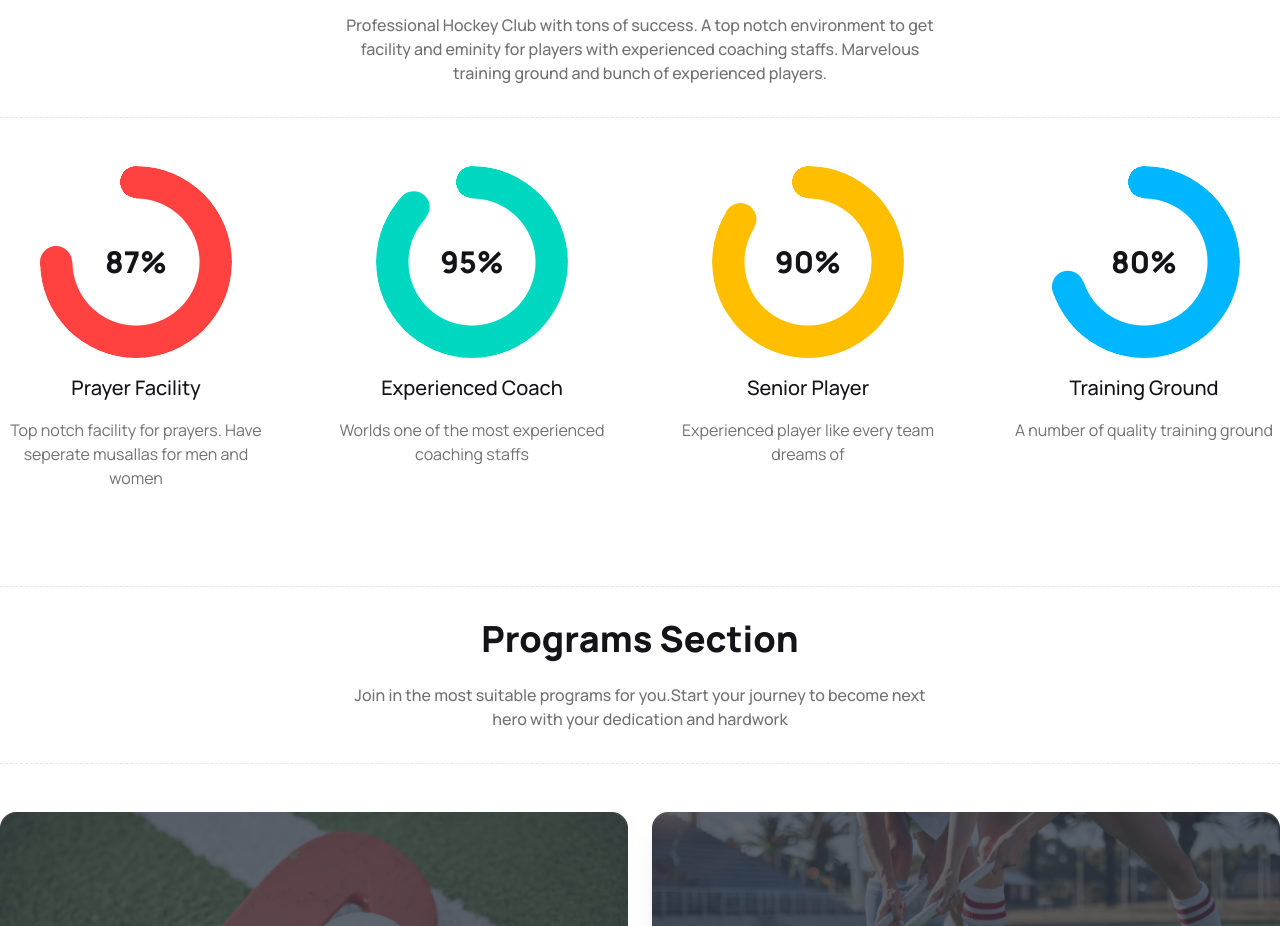
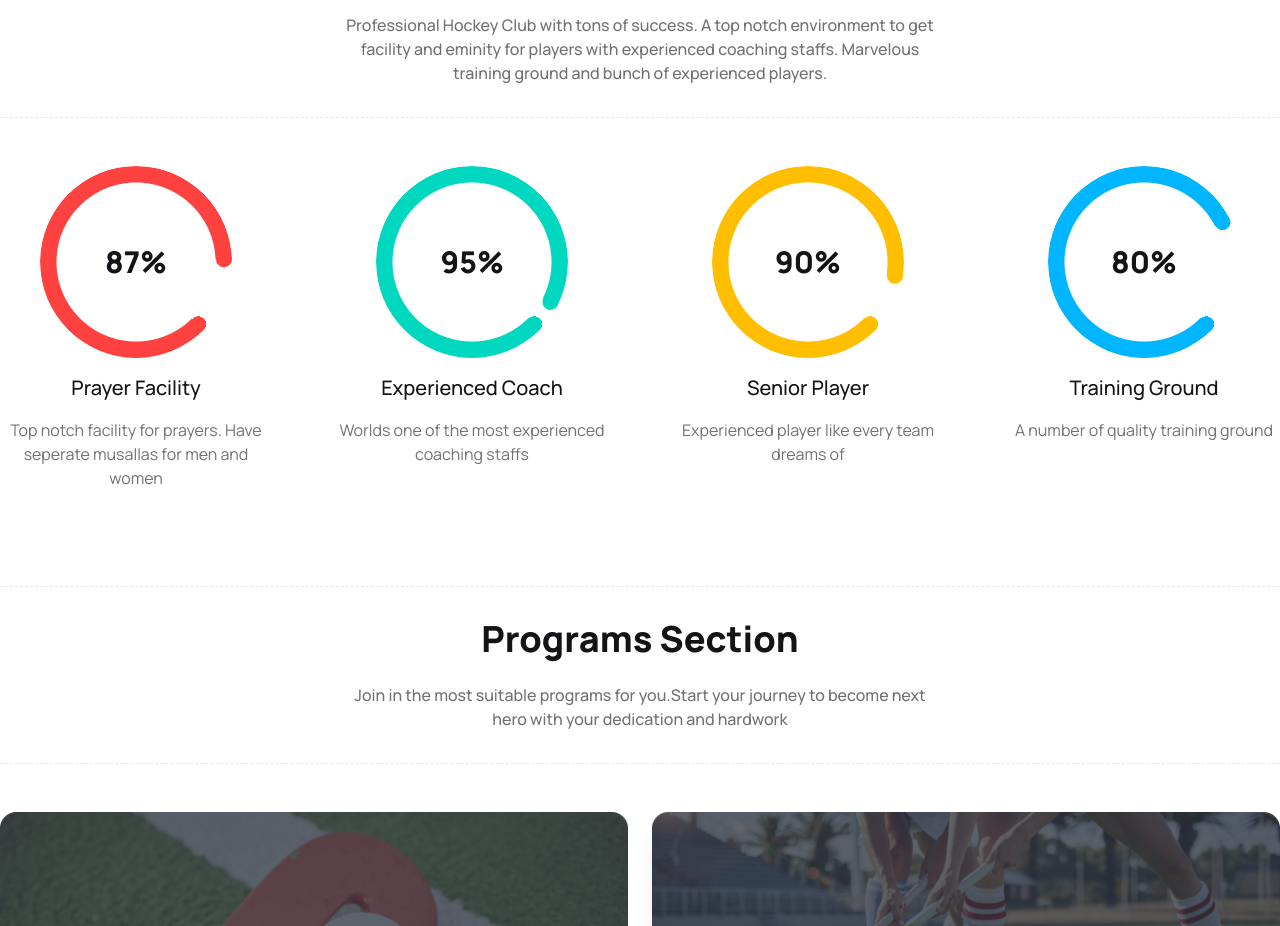
Before and after one commit to hqefahad/Hockeys-with-Daisy-UI, a plain HTML site: page index.html in a window 1280 px wide. Shown: the part 1060-1986 px from the top of the page. Drawn offline with nearby package versions, Linux system fonts and the light colour scheme.

Commit message:
Retouched some minor things

```diff
--- a/index.html
+++ b/index.html
@@ -160,9 +160,9 @@
             <div class="grid grid-cols-1 lg:grid-cols-4 gap-16 container mx-auto my-12">
                 <!-- Prayer -->
                 <div class="text-center space-y-4">
-                    <div class="radial-progress text-color-primary font-extrabold text-3xl"
-                        style="--value:75; --size:12rem; --thickness: 2rem " role="progressbar">
-                        <span class="text-[#131318]">87%</span>
+                    <div class="radial-progress text-color-primary font-extrabold text-3xl rotate-[135deg]"
+                        style="--value:87; --size:12rem; --thickness: 1rem " role="progressbar">
+                        <span class="text-[#131318] rotate-[-135deg]">87%</span>
                     </div>
                     <h4 class="text-[#131318] text-xl font-medium">Prayer Facility</h4>
                     <p class="text-color-para text-base font-normal">Top notch facility for prayers. Have seperate
@@ -170,9 +170,9 @@
                 </div>
                 <!-- Coach  -->
                 <div class="text-center space-y-4">
-                    <div class="radial-progress text-accent font-extrabold text-3xl"
-                        style="--value:87; --size:12rem; --thickness: 2rem " role="progressbar">
-                        <span class="text-[#131318]">95%</span>
+                    <div class="radial-progress text-accent font-extrabold text-3xl rotate-[135deg]"
+                        style="--value:95; --size:12rem; --thickness: 1rem " role="progressbar">
+                        <span class="text-[#131318] rotate-[-135deg]">95%</span>
                     </div>
                     <h4 class="text-[#131318] text-xl font-medium">Experienced Coach</h4>
                     <p class="text-color-para text-base font-normal">Worlds one of the most experienced coaching staffs
@@ -180,18 +180,18 @@
                 </div>
                 <!-- Player  -->
                 <div class="text-center space-y-4">
-                    <div class="radial-progress text-warning  font-extrabold text-3xl"
-                        style="--value:84; --size:12rem; --thickness: 2rem " role="progressbar">
-                        <span class="text-[#131318]">90%</span>
+                    <div class="radial-progress text-warning  font-extrabold text-3xl rotate-[135deg]"
+                        style="--value:90; --size:12rem; --thickness: 1rem " role="progressbar">
+                        <span class="text-[#131318] rotate-[-135deg]">90%</span>
                     </div>
                     <h4 class="text-[#131318] text-xl font-medium">Senior Player</h4>
                     <p class="text-color-para text-base font-normal">Experienced player like every team dreams of</p>
                 </div>
                 <!-- Training Ground -->
                 <div class="text-center space-y-4">
-                    <div class="radial-progress text-info  font-extrabold text-3xl"
-                        style="--value:70; --size:12rem; --thickness: 2rem " role="progressbar">
-                        <span class="text-[#131318]">80%</span>
+                    <div class="radial-progress text-info  font-extrabold text-3xl rotate-[135deg]"
+                        style="--value:80; --size:12rem; --thickness: 1rem " role="progressbar">
+                        <span class="text-[#131318] rotate-[-135deg]">80%</span>
                     </div>
                     <h4 class="text-[#131318] text-xl font-medium">Training Ground</h4>
                     <p class="text-color-para text-base font-normal">A number of quality training ground</p>
@@ -215,9 +215,9 @@
                     </figure>
                     <div class="card-body">
                         <h4 class="text-xl text-[#FFF] absolute bottom-36 font-bold">Junior Program</h4>
-                        <p class="text-white absolute bottom-28">For absolute beginners. Learn the rules and the basics
+                        <p class="text-white absolute bottom-20 lg:bottom-28">For absolute beginners. Learn the rules and the basics
                         </p>
-                        <div class="card-actions absolute bottom-12 justify-start ">
+                        <div class="card-actions absolute bottom-4 lg:bottom-12 justify-start ">
                             <button class="btn btn-error bg-color-primary text-white ">Register Now!</button>
                         </div>
                     </div>
@@ -228,9 +228,9 @@
                     </figure>
                     <div class="card-body">
                         <h4 class="text-xl text-[#FFF] absolute bottom-36 font-bold">Junior Program</h4>
-                        <p class="text-white absolute bottom-28">For absolute beginners. Learn the rules and the basics
+                        <p class="text-white absolute bottom-20 lg:bottom-28">For absolute beginners. Learn the rules and the basics
                         </p>
-                        <div class="card-actions absolute bottom-12 justify-start ">
+                        <div class="card-actions absolute bottom-4 lg:bottom-12 justify-start ">
                             <button class="btn btn-error bg-color-primary text-white ">Register Now!</button>
                         </div>
                     </div>
@@ -241,9 +241,9 @@
                     </figure>
                     <div class="card-body">
                         <h4 class="text-xl text-[#FFF] absolute bottom-36 font-bold">Junior Program</h4>
-                        <p class="text-white absolute bottom-28">For absolute beginners. Learn the rules and the basics
+                        <p class="text-white absolute bottom-20 lg:bottom-28">For absolute beginners. Learn the rules and the basics
                         </p>
-                        <div class="card-actions absolute bottom-12 justify-start ">
+                        <div class="card-actions absolute bottom-4 lg:bottom-12 justify-start ">
                             <button class="btn btn-error bg-color-primary text-white ">Register Now!</button>
                         </div>
                     </div>
@@ -254,7 +254,7 @@
         <!-- New Product Section  -->
         <section class="my-24 mx-4">
             <div
-                class="text-center flex flex-row lg:flex-col gap-6 border border-dashed border-x-0 py-8 container mx-auto">
+                class="text-center flex flex-col gap-6 border border-dashed border-x-0 py-8 container mx-auto">
                 <h2 class="font-extrabold text-xl lg:text-4xl text-color-title">Our New Products</h2>
                 <p class="text-color-para max-w-[700px] px-12 text-sm lg:text-base font-medium mx-auto">Look for the
                     product you need from the plenty of displays that we have. We have some discounts for selected
```
